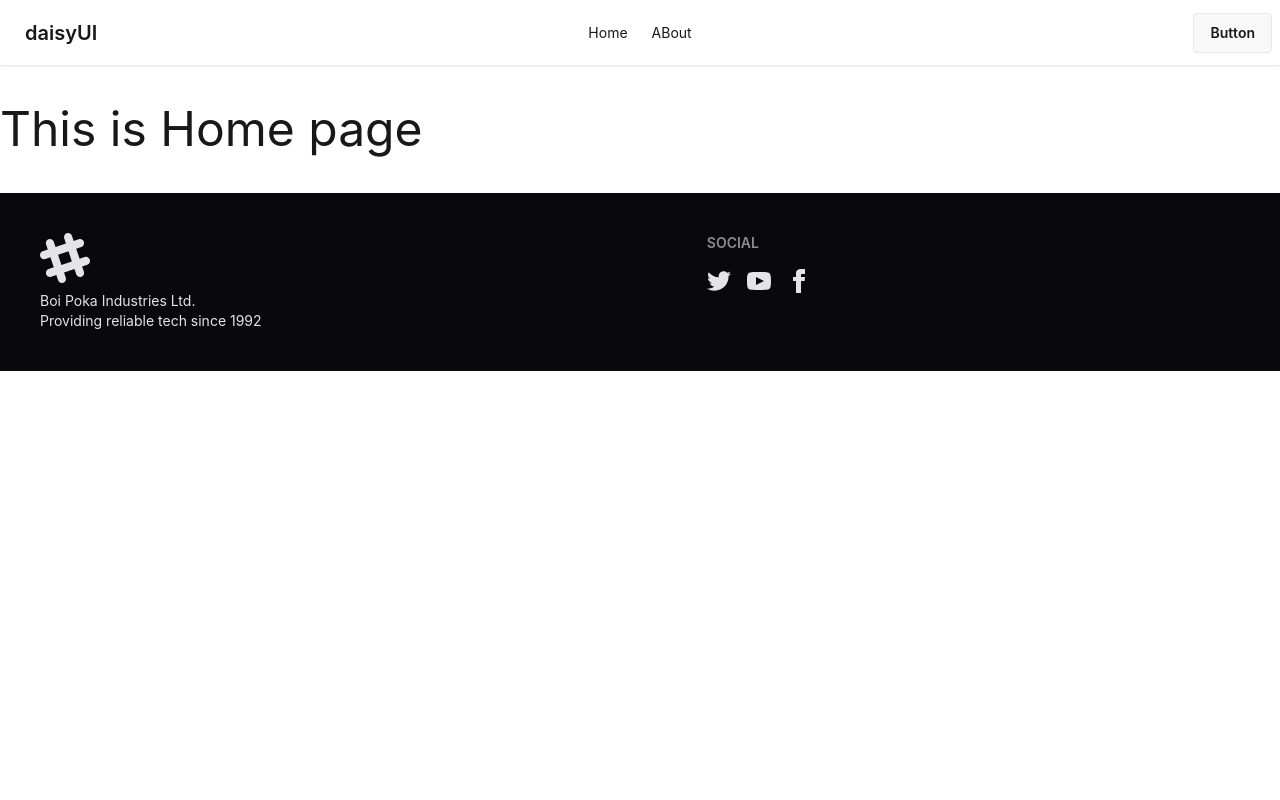
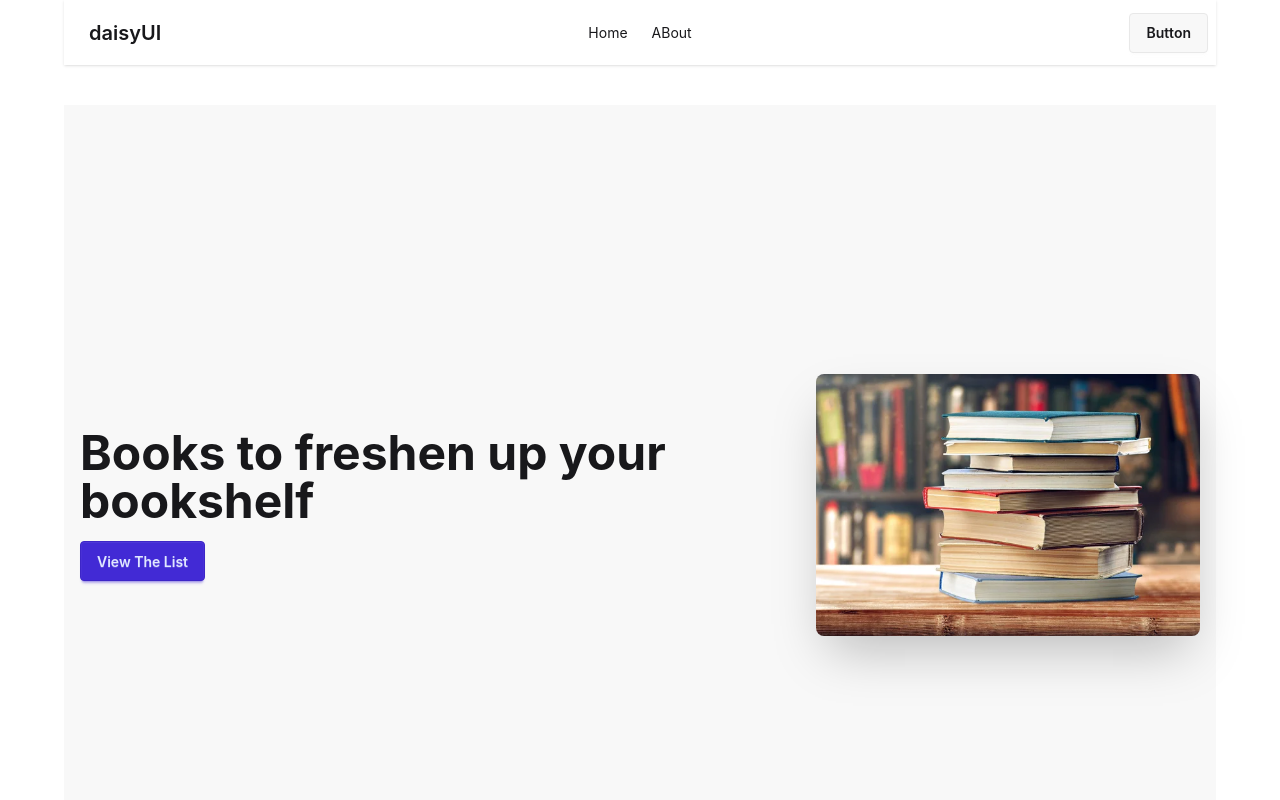
Before and after one commit to rafiulhasan1/Book-store, a React (Vite) app: page / in a window 1280 px wide. Shown: the top 800 px of the page. Built offline with nearby package versions, Linux system fonts and the light colour scheme.

Commit message:
banner part added

```diff
--- a/src/NavBer/NavBer.jsx
+++ b/src/NavBer/NavBer.jsx
@@ -1,7 +1,9 @@
+import { NavLink } from "react-router-dom";
+
 const NavBer = () => {
 
     const links = <>
-        <li><a>Home</a></li>
+        <li><NavLink to='/'>Home</NavLink></li>
         <li><a>ABout</a></li>
     </>
 
--- /dev/null
+++ b/src/components/Root/Banner/Banner.jsx
@@ -0,0 +1,20 @@
+import bannerImage from '../../../assets/books.jpg'
+
+const Banner = () => {
+    return (
+        <div className="hero bg-base-200 min-h-screen">
+            <div className="hero-content flex-col lg:flex-row-reverse">
+                <img
+                    src={bannerImage}
+                    className="max-w-sm rounded-lg shadow-2xl"
+                />
+                <div>
+                    <h1 className="text-5xl font-bold mb-4">Books to freshen up your bookshelf</h1>
+                    <button className="btn btn-primary">View The List</button>
+                </div>
+            </div>
+        </div>
+    );
+};
+
+export default Banner;
--- a/src/components/Root/Home/Home.jsx
+++ b/src/components/Root/Home/Home.jsx
@@ -1,7 +1,9 @@
+import Banner from "../Banner/Banner";
+
 const Home = () => {
     return (
         <div className="my-10">
-            <h2 className="text-5xl">This is Home page</h2>
+            <Banner></Banner>
         </div>
     );
 };
--- a/src/components/Root/Root.jsx
+++ b/src/components/Root/Root.jsx
@@ -4,7 +4,7 @@
 
 const Root = () => {
     return (
-        <div>
+        <div className="max-w-6xl mx-auto">
             <NavBer></NavBer>
             <Outlet></Outlet>
             <Footer></Footer>
```
Also changed, not shown: src/assets/books.jpg (added).
